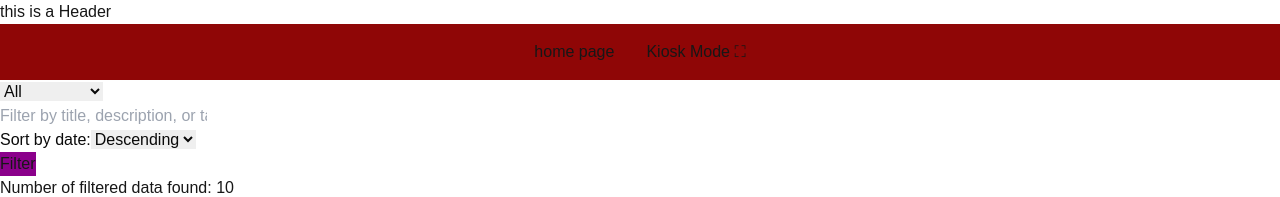
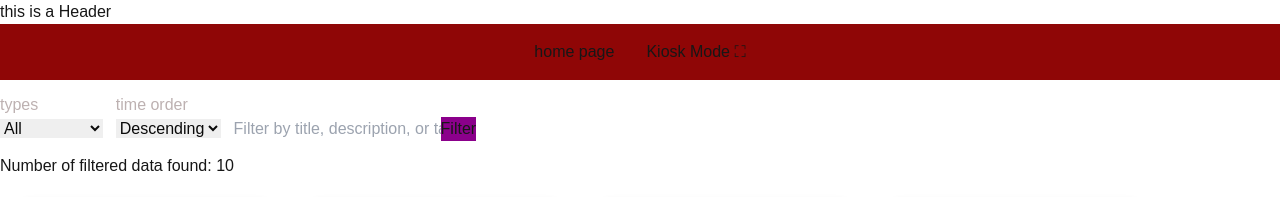
Before and after one commit to KarmaSora/showcaseSERL, a Next.js app: page / in a window 1280 px wide. Shown: the top 197 px of the page. Built offline with nearby package versions, Linux system fonts and the light colour scheme.

Commit message:
made QR in [id] clickable button

```diff
--- a/src/app/card/[id]/page.tsx
+++ b/src/app/card/[id]/page.tsx
@@ -58,7 +58,6 @@ export default async function SingleCardPage({
   return (
     <>
       <Naviagtion />
-      <QRCode IdForURL={card.id} />
       <SingleProject
         id={card.id}
         title={card.title}
--- a/src/app/components/CardDisplay.tsx
+++ b/src/app/components/CardDisplay.tsx
@@ -77,11 +77,26 @@ const CardDisplay = ({ researchCards }: { researchCards: ResearchData[] }) => {
     <>
       {/* Dropdown for filtering by cardResearchType */}
       <section className='typeChangeSelection'>
+        <h1 className='readable'>types</h1>
         <select value={selectedType} onChange={handleTypeChange}>
           <option value='All'>All</option>
           <option value='Student'>Student</option>
           <option value='Researcher'>Researcher</option>
           <option value='PhD'>PhD</option>
+        </select>
+      </section>
+
+      {/* Dropdown to select sort order */}
+      <section className='sortOrderSelection'>
+        <h1 className='readable'>time order</h1>
+
+        <select
+          id='sortOrder'
+          value={sortOrder}
+          onChange={handleSortOrderChange}
+        >
+          <option value='desc'>Descending</option>
+          <option value='asc'>Ascending</option>
         </select>
       </section>
       {/* Input field to type the filter text (title, description, tags) */}
@@ -92,22 +107,9 @@ const CardDisplay = ({ researchCards }: { researchCards: ResearchData[] }) => {
         value={inputText}
         onChange={handleInputChange}
       />
-
-      {/* Dropdown to select sort order */}
-      <section className='sortOrderSelection'>
-        <label htmlFor='sortOrder'>Sort by date:</label>
-        <select
-          id='sortOrder'
-          value={sortOrder}
-          onChange={handleSortOrderChange}
-        >
-          <option value='desc'>Descending</option>
-          <option value='asc'>Ascending</option>
-        </select>
-      </section>
+      <button>Filter</button>
 
       {/* Button to trigger the filtering */}
-      <button>Filter</button>
       {/* Display final filtered research cards */}
       {/* Display filtered data length, aka, card count */}
       <h2>Number of filtered data found: {finalFilteredCards.length}</h2>
--- a/src/app/components/singleProject.tsx
+++ b/src/app/components/singleProject.tsx
@@ -1,6 +1,7 @@
 'use client'
 import { useState } from 'react'
 import Image from 'next/image'
+import QRCode from './QRCode'
 
 interface SingleProjectProps {
   researchType: string
@@ -35,8 +36,28 @@ function SingleProject({
     )
   }
 
+  const [showQRCode, setShowQRCode] = useState(false)
+
   return (
     <div className='mx-auto max-w-4xl rounded-lg bg-white p-6 shadow-md'>
+      {/* Show QR code if showQRCode is true */}
+      {!showQRCode ? (
+        <button
+          onClick={() => setShowQRCode(true)}
+          className='rounded-lg bg-blue-500 px-4 py-2 text-white hover:bg-blue-700'
+        >
+          Show QR Code
+        </button>
+      ) : (
+        <button
+          onClick={() => setShowQRCode(false)}
+          className='rounded-lg bg-red-500 px-4 py-2 text-white hover:bg-red-700'
+        >
+          Hide QR Code
+        </button>
+      )}
+      {showQRCode ? <QRCode IdForURL={id} /> : null}
+
       {screenshots.length > 0 && (
         <div className='relative mb-6'>
           <Image
--- a/src/app/globals.css
+++ b/src/app/globals.css
@@ -55,6 +55,8 @@ a {
 }
 .sortOrderSelection {
   color: #0a0a0a;
+  display: inline-block;
+  margin: 0.8rem;
 }
 
 .card-description {
@@ -132,10 +134,14 @@ a {
 
 .typeChangeSelection {
   color: #0a0a0a;
+  display: inline-block;
 }
 
 button {
   background-color: darkmagenta;
+}
+.readable {
+  color: #bdb1b1;
 }
 
 @layer utilities {
```
